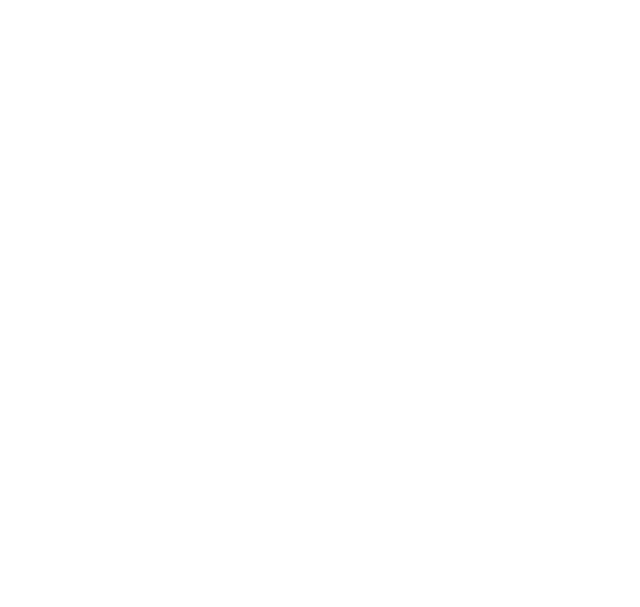
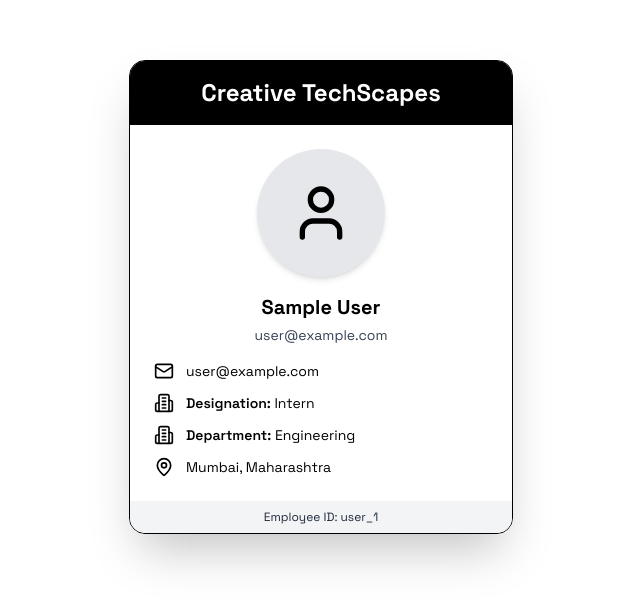
Before and after one commit to Rudalph/coolabs, a Next.js app: page /add_user in a window 1280 px wide. Shown: the part 903-1510 px from the top of the page, without its empty margins (319-959 px from the left). Before the commit the page ends 800 px from the top, so only its background shows below. Built offline with nearby package versions, Linux system fonts and the light colour scheme; no server answers; sample sign-in values are in the browser's storage.

Commit message:
Id card section added

```diff
--- a/app/add_user/page.jsx
+++ b/app/add_user/page.jsx
@@ -4,9 +4,11 @@
 import { useRouter } from "next/navigation";
 
 import React,{useEffect} from 'react'
+
 import AddUserModal from "@/components/AddUserModal"
 import AddTaskModal from "@/components/AddTaskModal"
 import Logout from "@/components/Logout"
+import Idcard from "../../components/Idcard";
 
 const page = () => {
 
@@ -23,11 +25,16 @@
 
     if (loading) return <p>Loading...</p>;
     return (
-        <div className='flex justify-center items-center gap-6 w-full h-screen'>
+      <>
+      <div className='flex justify-center items-center gap-6 w-full h-screen'>
             <AddUserModal />
             <AddTaskModal />
             <Logout />
         </div>
+        <div>
+          <Idcard />
+        </div>
+      </>
     )
 }
 
--- /dev/null
+++ b/app/user_idcard/page.jsx
@@ -0,0 +1,29 @@
+"use client"
+import React from 'react'
+
+import { LayoutDashboard } from "lucide-react";
+
+import Idcard from '@/components/Idcard'
+import Logout from '@/components/Logout'
+const page = () => {
+
+
+    return (
+        <div>
+            <div className="relative min-h-screen bg-white flex flex-col items-center justify-center">
+                <div className="absolute top-4 right-4 flex items-cente gap-2">
+                    <button
+                        className="btn flex items-center gap-2 px-4 py-2 bg-black text-[white]"
+                    >
+                        <LayoutDashboard className="w-5 h-5" />
+                        <span>Dashboard</span>
+                    </button>
+                    <Logout />
+                </div>
+                <Idcard />
+            </div>
+        </div>
+    )
+}
+
+export default page
--- /dev/null
+++ b/components/Idcard.jsx
@@ -0,0 +1,91 @@
+"use client"
+import React, { useEffect } from 'react'
+import { User, Mail, Building2, MapPin } from 'lucide-react'
+import { useAuth } from "../context/AuthContext"
+import { useRouter } from "next/navigation";
+
+const Idcard = () => {
+    const auth = useAuth();
+    const { user, loading } = auth;
+    const router = useRouter();
+
+    useEffect(() => {
+        if (!loading && !user) {
+            router.push("/");
+        }
+    }, [user, loading, router]);
+
+    if (loading) {
+        return (
+            <div className="flex items-center justify-center min-h-screen bg-white">
+                <div className="text-center">
+                    <div className="animate-spin rounded-full h-16 w-16 border-t-4 border-black border-opacity-50 mx-auto mb-4"></div>
+                    <p className="text-gray-800">Loading your ID card...</p>
+                </div>
+            </div>
+        );
+    }
+
+    if (!user) {
+        return null;
+    }
+
+    return (
+        <div className="flex items-center justify-center min-h-screen bg-white p-4">
+            <div className="w-96 bg-white rounded-2xl shadow-2xl border border-black border-opacity-10 overflow-hidden">
+                {/* Header */}
+                <div className="bg-black text-white text-center py-4">
+                    <h2 className="text-2xl font-bold">Creative TechScapes</h2>
+                </div>
+
+                {/* Profile Section */}
+                <div className="flex flex-col items-center p-6">
+                    <div className="w-32 h-32 bg-gray-200 rounded-full mb-4 flex items-center justify-center shadow-md">
+                        <User className="w-16 h-16 text-black text-opacity-60" />
+                    </div>
+
+                    <div className="text-center">
+                        <p className="text-xl font-bold text-black mb-1">
+                            {user.displayName || 'Employee'}
+                        </p>
+                        <p className="text-sm text-gray-700 mb-4">{user.email}</p>
+                    </div>
+
+                    {/* Details Section */}
+                    <div className="w-full space-y-3">
+                        <div className="flex items-center space-x-3">
+                            <Mail className="w-5 h-5 text-black text-opacity-60" />
+                            <p className="text-sm text-black">{user.email}</p>
+                        </div>
+
+                        <div className="flex items-center space-x-3">
+                            <Building2 className="w-5 h-5 text-black text-opacity-60" />
+                            <p className="text-sm text-black">
+                                <span className="font-semibold">Designation:</span> Intern
+                            </p>
+                        </div>
+
+                        <div className="flex items-center space-x-3">
+                            <Building2 className="w-5 h-5 text-black text-opacity-60" />
+                            <p className="text-sm text-black">
+                                <span className="font-semibold">Department:</span> Engineering
+                            </p>
+                        </div>
+
+                        <div className="flex items-center space-x-3">
+                            <MapPin className="w-5 h-5 text-black text-opacity-60" />
+                            <p className="text-sm text-black">Mumbai, Maharashtra</p>
+                        </div>
+                    </div>
+                </div>
+
+                {/* Footer */}
+                <div className="bg-gray-100 text-center py-2">
+                    <p className="text-xs text-gray-800">Employee ID: {user.uid || 'CTSP-2024'}</p>
+                </div>
+            </div>
+        </div>
+    )
+}
+
+export default Idcard
--- a/components/Login.jsx
+++ b/components/Login.jsx
@@ -25,7 +25,12 @@
       const userCredential = await signInWithEmailAndPassword(auth, username, password);
       const firebaseUser = userCredential.user;
       setUser(firebaseUser)
-      router.push("/add_user");
+      if(firebaseUser.email === "rudalph.gonsalves@medisense.com"){
+        router.push("/add_user");
+      }else{
+        router.push("/user_idcard");
+      }
+
     } catch (error) {
       console.error("Login error:", error);
       alert("Login failed. Please try again.");
```
